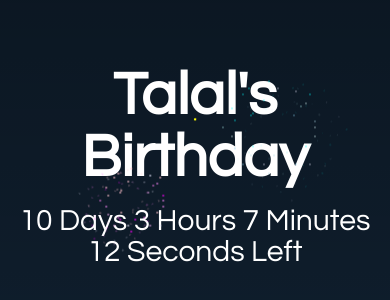
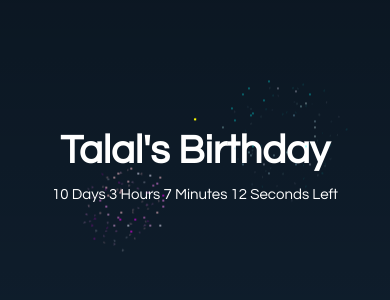
Before and after one commit to TalalMajeed/talalmajeed.github.io, a plain HTML site: page docs/birthday.html in a window 390 px wide. Shown: the part 256-556 px from the top of the page. Drawn offline with Linux system fonts and the light colour scheme.

Commit message:
VERSION 1.5

```diff
--- a/docs/birthday.html
+++ b/docs/birthday.html
@@ -25,7 +25,7 @@
                 text-align: center;
             }
             #time {
-                font-size: 30px;
+                font-size: clamp(15px, 3vw, 30px);
             }
 
             @keyframes firework {
@@ -319,7 +319,10 @@
         <div class="firework"></div>
         <div class="firework"></div>
         <div class="container">
-            <div id="title" style="font-size: 60px; font-weight: 800">
+            <div
+                id="title"
+                style="font-size: clamp(40px, 5vw, 60px); font-weight: 800"
+            >
                 Talal's Birthday
             </div>
             <br />
@@ -366,7 +369,6 @@
                         document.getElementById("time").innerHTML =
                             getTimeRemaining();
                     } else {
-                        console.log("123123");
                         setInterval(setTime, 1000);
                     }
                 }
```
